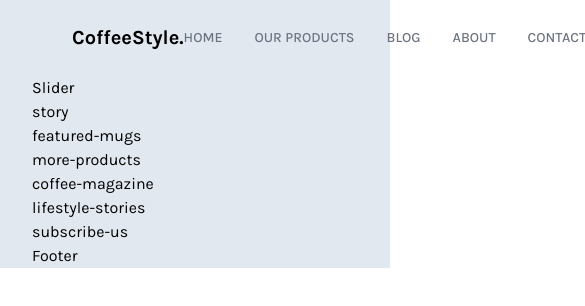
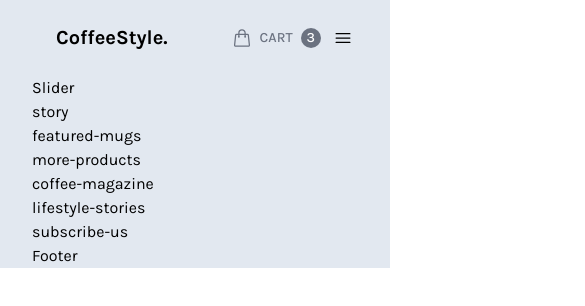
Before and after one commit to codegamo297/tailwind-coffeestyle, a website: page public/index.html in a window 390 px wide. Shown: the top 306 px of the page, 585 px wide, since content can reach past the window. Drawn offline with nearby package versions, Linux system fonts and the light colour scheme; files that its build step writes are made by us from their sources.

Commit message:
Responsive Header

```diff
--- a/public/index.html
+++ b/public/index.html
@@ -4,7 +4,6 @@
 <head>
     <meta charset="UTF-8">
     <meta name="viewport" content="width=device-width, initial-scale=1.0">
-    <link href="./styles.css" type="text/css" rel="stylesheet">
     <link href="./output.css" type="text/css" rel="stylesheet">
     <title>CoffeeStyle - Webflow Ecommerce website template</title>
 
@@ -27,28 +26,25 @@
     <meta name="msapplication-TileImage" content="/ms-icon-144x144.png">
     <meta name="theme-color" content="#ffffff">
 
-    <!-- Fonts -->
-    <link rel="preconnect" href="https://fonts.googleapis.com">
-    <link rel="preconnect" href="https://fonts.gstatic.com" crossorigin>
-    <link href="https://fonts.googleapis.com/css2?family=Karla:ital,wght@0,200..800;1,200..800&display=swap"
-        rel="stylesheet">
+    <script src="./main.js" type="text/javascript" async></script>
 </head>
 
 <body>
     <div id="root">
-        <div class="content-wrapper max-w-screen-2xl text-base mx-auto px-8 bg-slate-200">
-            <header class="py-6 mx-10">
-                <nav class="flex flex-row justify-between items-center">
+        <div class="content-wrapper font-Karla max-w-screen-2xl text-base mx-auto px-8
+            bg-slate-200">
+            <header class="p-6 mx-auto">
+                <nav class="flex flex-row justify-between items-center relative">
                     <div class="logo basis-2/6 text-center text-xl font-bold cursor-pointer">
-                        CoffeeStyle.
+                        <a href="./index.html">
+                            CoffeeStyle.
+                        </a>
                     </div>
 
-                    <ul class="basis-3/6 flex flex-grow items-center justify-end gap-8
-                        uppercase text-sm text-gray-500 font-medium">
-                        <li class="py-1 hover:text-gray-800 relative after:absolute
-                            after:bottom-0 after:left-0 after:h-0.5 after:bg-light-coffee
-                            after:w-0 hover:after:w-full after:transition-all
-                            after:ease-in-out after:duration-300 whitespace-nowrap cursor-pointer">
+                    <ul id="ct-top-menu" class="basis-3/6 hidden lg:flex lg:flex-grow
+                        lg:items-center lg:justify-end lg:gap-8 uppercase text-sm
+                        text-gray-500 font-medium">
+                        <li class="ct-top-menu-item ct-top-menu-item-active">
                             <a href="#!" class="">Home</a>
                         </li>
                         <li class="ct-top-menu-item">
@@ -71,8 +67,8 @@
                         </li>
                     </ul>
 
-                    <ul class="basis-1/6 flex justify-start items-center ml-16 uppercase
-                        text-sm text-gray-500 font-medium">
+                    <ul class="basis-3/6 lg:basis-1/6 flex justify-end lg:justify-start
+                        items-center ml-16 uppercase text-sm text-gray-500 font-medium">
                         <li class="ct-top-menu-item">
                             <a href="#!" class="flex items-center">
                                 <svg xmlns="http://www.w3.org/2000/svg" fill="none" viewBox="0 0 24 24"
@@ -81,10 +77,20 @@
                                         d="M15.75 10.5V6a3.75 3.75 0 1 0-7.5 0v4.5m11.356-1.993 1.263 12c.07.665-.45 1.243-1.119 1.243H4.25a1.125 1.125 0 0 1-1.12-1.243l1.264-12A1.125 1.125 0 0 1 5.513 7.5h12.974c.576 0 1.059.435 1.119 1.007ZM8.625 10.5a.375.375 0 1 1-.75 0 .375.375 0 0 1 .75 0Zm7.5 0a.375.375 0 1 1-.75 0 .375.375 0 0 1 .75 0Z" />
                                 </svg>
                                 <span class="mx-2">Cart</span>
-                                <span class="ct-badge-circle bg-gray-500 text-white">3</span>
+                                <span class="ct-badge-circle bg-gray-500 text-white">
+                                    3
+                                </span>
                             </a>
                         </li>
                     </ul>
+
+                    <div class="basis-1/6 lg:hidden flex items-center px-3 sm:px-8 cursor-pointer">
+                        <svg id="ct-toggle-top-menu-icon" xmlns="http://www.w3.org/2000/svg" fill="none"
+                            viewBox="0 0 24 24" stroke-width="1.5" stroke="currentColor" class="ct-icon">
+                            <path stroke-linecap="round" stroke-linejoin="round"
+                                d="M3.75 6.75h16.5M3.75 12h16.5m-16.5 5.25h16.5" />
+                        </svg>
+                    </div>
                 </nav>
             </header>
 
--- /dev/null
+++ b/public/main.js
@@ -0,0 +1,16 @@
+const topMenu = document.getElementById("ct-top-menu");
+const toggleTopMenuIcon = document.getElementById("ct-toggle-top-menu-icon");
+
+document.addEventListener("click", (e) => {
+    if (toggleTopMenuIcon.contains(e.target)) {
+        // Click to toggle top menu icon
+        topMenu.classList.toggle("hidden");
+        topMenu.classList.toggle("ct-topmenu-expanded");
+    } else {
+        // Click outside from toggle top menu icon
+        if (topMenu.classList.contains("ct-topmenu-expanded")) {
+            topMenu.classList.remove("ct-topmenu-expanded");
+            topMenu.classList.add("hidden");
+        }
+    }
+});
--- a/public/styles.css
+++ /dev/null
@@ -1,3 +0,0 @@
-body {
-    font-family: "Karla", sans-serif;
-}
--- a/src/input.css
+++ b/src/input.css
@@ -1,13 +1,22 @@
+@import url("https://fonts.googleapis.com/css2?family=Karla:ital,wght@0,200..800;1,200..800&display=swap");
 @tailwind base;
 @tailwind components;
 @tailwind utilities;
 
 /* ct = custom */
+.ct-topmenu-expanded {
+    @apply absolute top-10 z-50 w-full bg-white text-center animate-slideDown;
+}
+
 .ct-top-menu-item {
-    @apply py-1 hover:text-gray-800 relative after:absolute
-    after:bottom-0 after:left-0 after:h-0.5 after:bg-light-coffee
-    after:w-0 hover:after:w-full after:transition-all
-    after:ease-in-out after:duration-300 whitespace-nowrap cursor-pointer;
+    @apply py-1 hover:text-gray-800 relative after:lg:absolute
+    after:lg:bottom-0 after:lg:left-0 after:lg:h-0.5 after:lg:bg-light-coffee
+    after:lg:w-0 hover:after:lg:w-full after:lg:transition-all
+    after:lg:ease-in-out after:lg:duration-300 whitespace-nowrap cursor-pointer;
+}
+
+.ct-top-menu-item-active {
+    @apply text-gray-800;
 }
 
 .ct-icon {
--- a/tailwind.config.js
+++ b/tailwind.config.js
@@ -3,8 +3,20 @@
     content: ["./public/**/*.{html,js}"],
     theme: {
         extend: {
+            fontFamily: {
+                Karla: ["Karla", "sans-serif"],
+            },
             colors: {
                 "light-coffee": "#C89F94",
+            },
+            keyframes: {
+                slideDown: {
+                    "0%": { transform: "translateY(-100%)" },
+                    "100%": { transform: "translateY(0%)" },
+                },
+            },
+            animation: {
+                slideDown: "slideDown 0.4s ease-in-out",
             },
         },
     },
```
Also changed, not shown: README.md (added).
